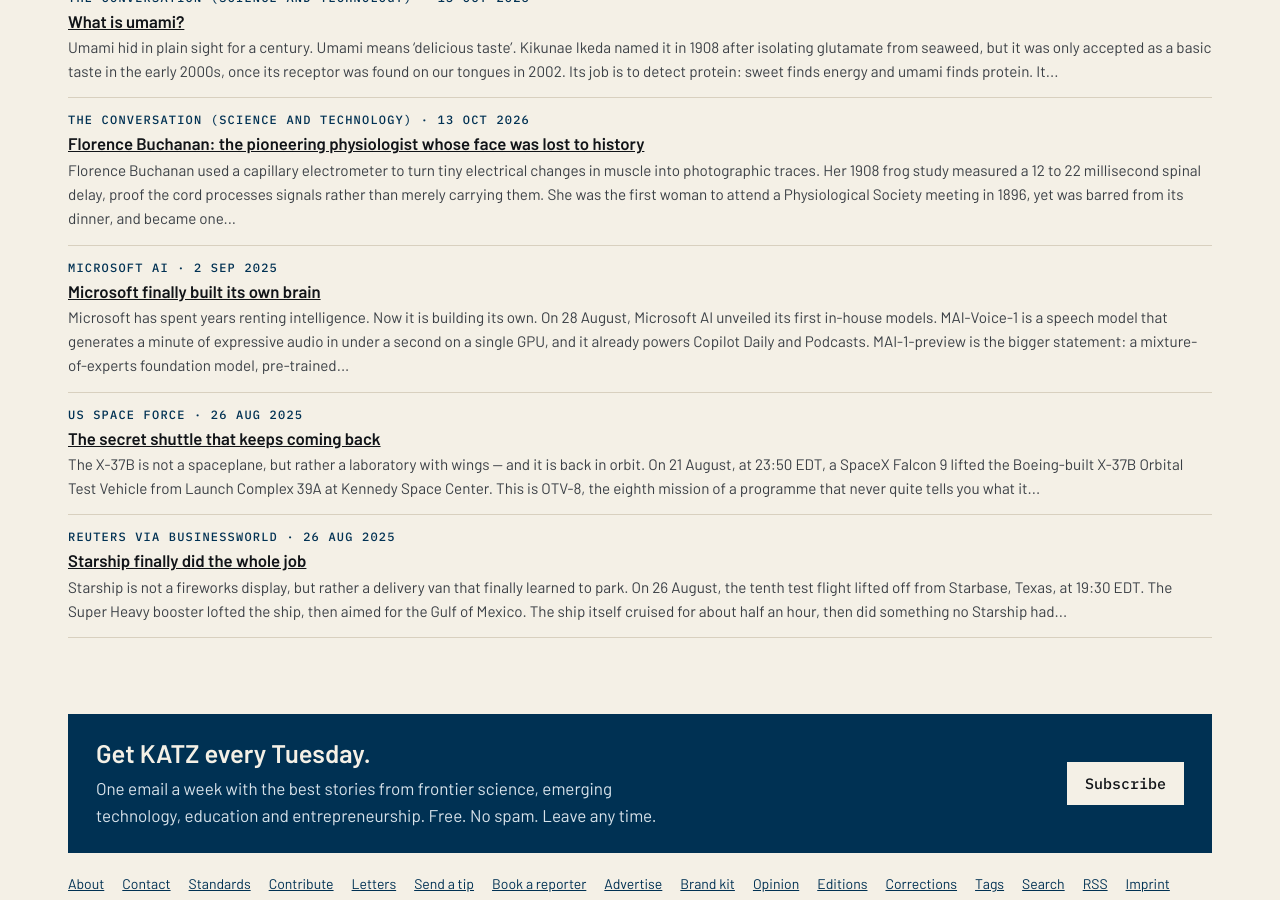
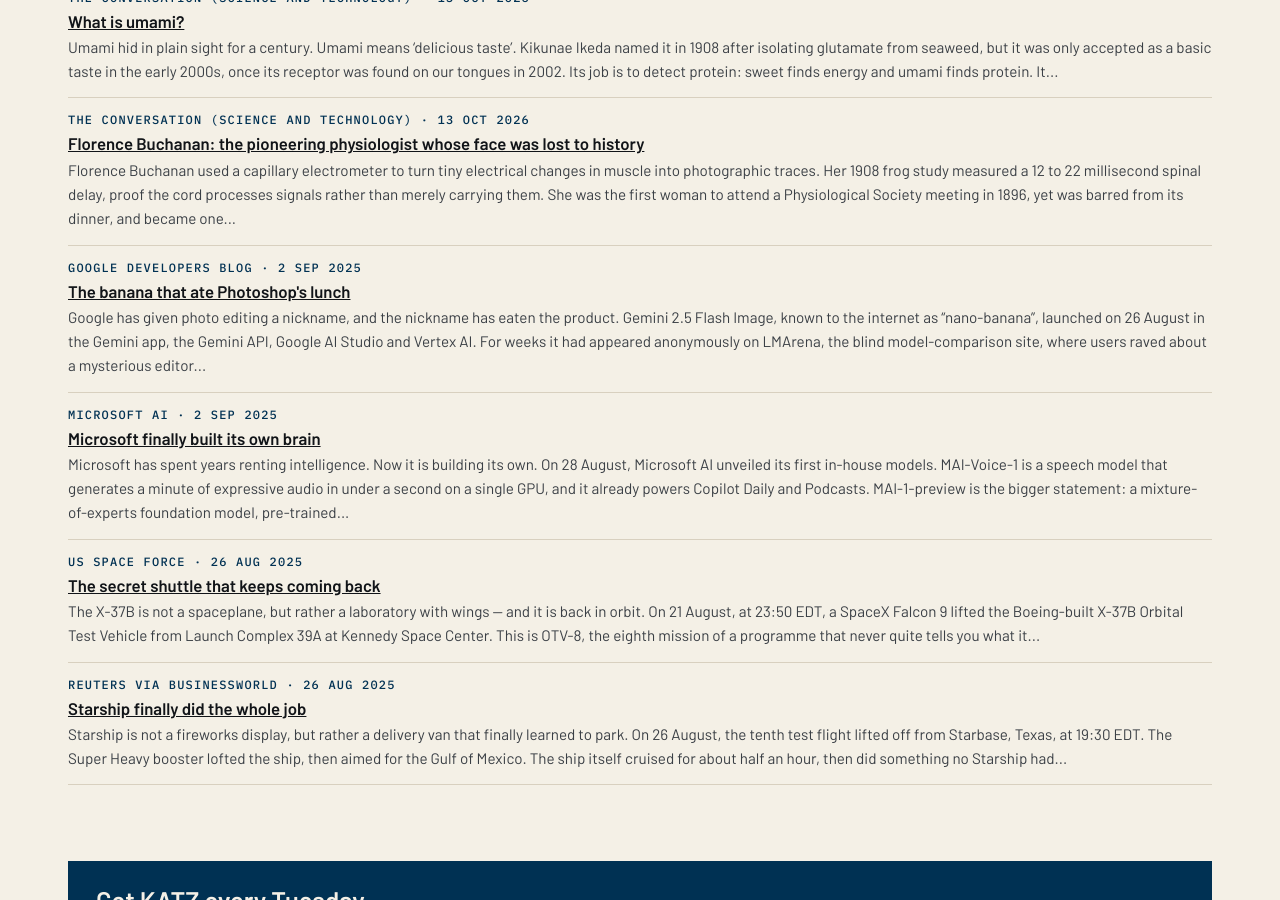
Before and after one commit to katz-news/katz.news, a Jekyll site: the page built from briefs/index.html, in a window 1280 px wide and 900 px high, scrolled down 14549 px. Built offline with Jekyll 4.4.1, drawn with Linux system fonts in a browser that asks for light colours.

```diff
--- a/_data/build.yml
+++ b/_data/build.yml
@@ -1 +1 @@
-published_at: 2026-11-06T18:11:49Z
+published_at: 2026-11-06T18:12:50Z
--- /dev/null
+++ b/_posts/briefs/2026-11-06-the-banana-that-ate-photoshops-lunch.md
@@ -0,0 +1,17 @@
+---
+published: true
+title: The banana that ate Photoshop's lunch
+date: 2025-09-02
+section: technology
+source_name: Google Developers Blog
+source_url: https://developers.googleblog.com/en/introducing-gemini-2-5-flash-image/
+---
+Google has given photo editing a nickname, and the nickname has eaten the product.
+
+Gemini 2.5 Flash Image, known to the internet as "nano-banana", launched on 26 August in the Gemini app, the Gemini API, Google AI Studio and Vertex AI. For weeks it had appeared anonymously on LMArena, the blind model-comparison site, where users raved about a mysterious editor listed only as "nano-banana". Google has now confirmed it was theirs all along.
+
+The trick is consistency. Ask most image tools to change a shirt and the face, the background or the dog may quietly change too. Nano-banana is designed to change only what you ask for, and to keep a person recognisably the same from one edit to the next. It blends several images into one, holds character consistency across scenes, and takes instructions in plain language — no brushes, no masks, no layers.
+
+It costs $0.039 per image for developers, and every image carries a visible watermark plus Google's invisible SynthID signal.
+
+Conclusion: photo editing is not a craft, but rather a conversation — a banana bonanza, and the banana is winning.
```
